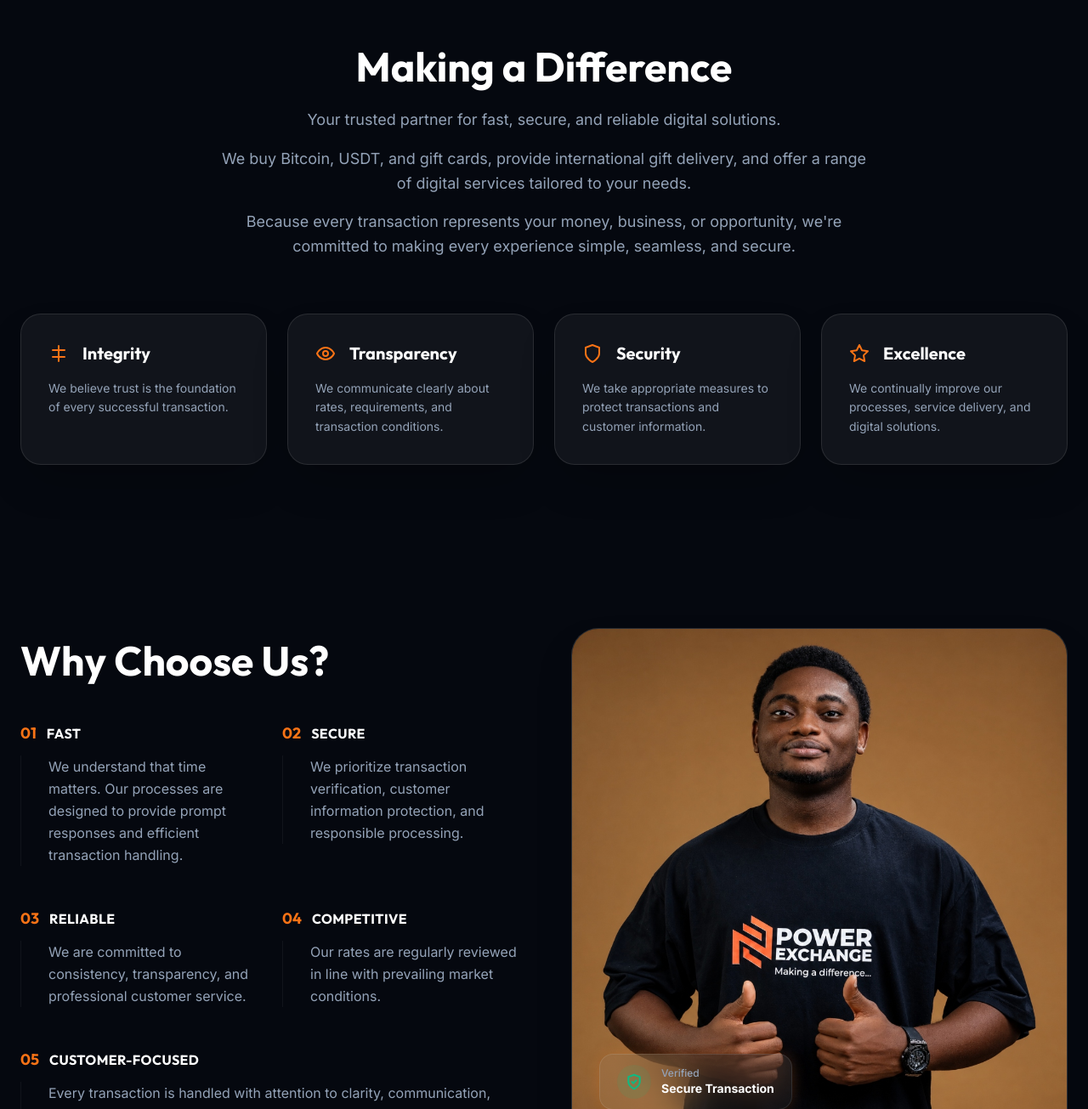
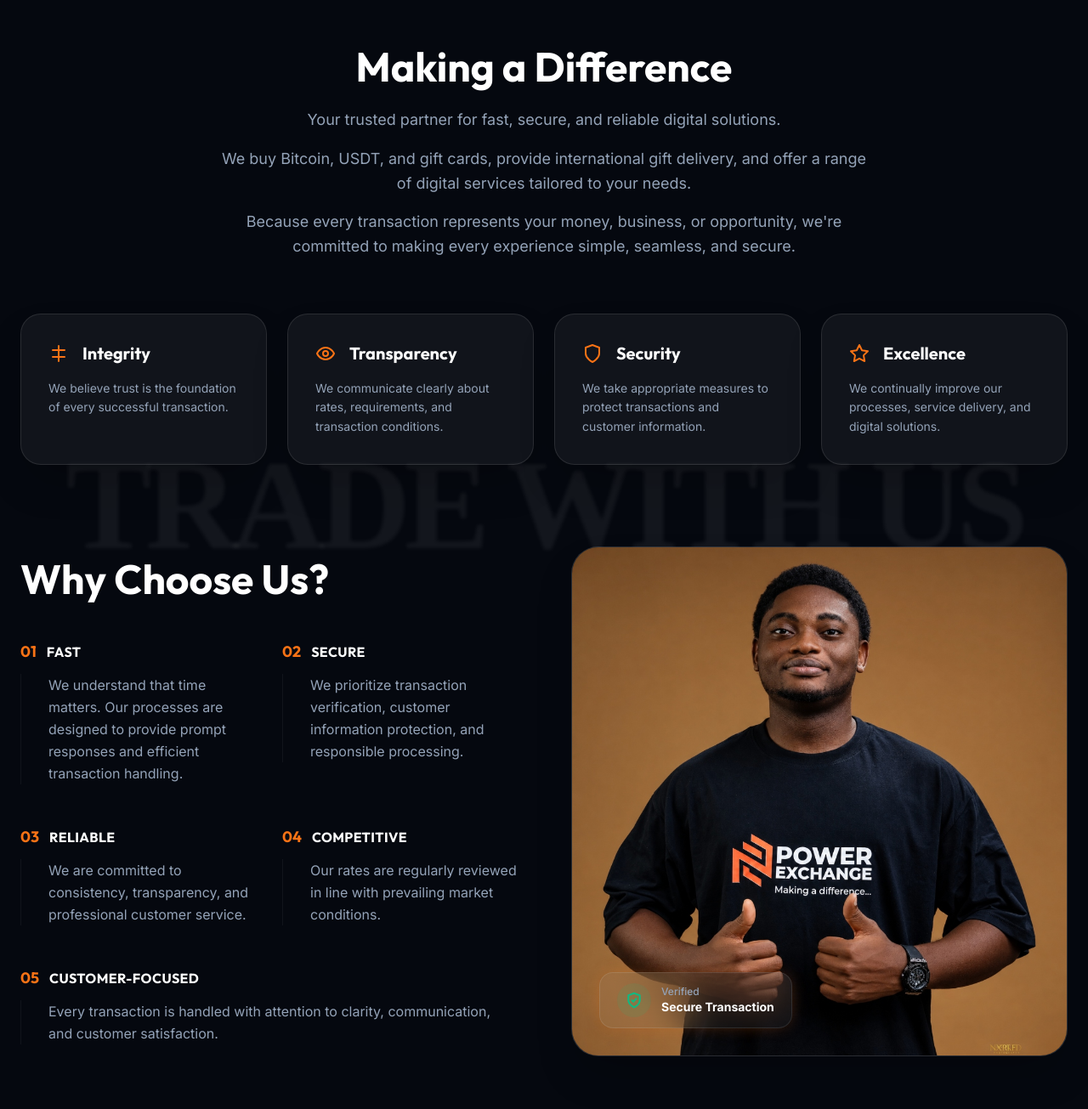
Before and after one commit to Relayyl6/power, a Next.js app in the folder apps/web/: page / in a window 1280 px wide. Shown: the part 1665-2970 px from the top of the page at 85% size. Built offline with nearby package versions, Linux system fonts and the light colour scheme.

Commit message:
Add TRADE WITH US watermark and adjust section spacing

```diff
--- a/apps/web/src/components/home/OurValues.tsx
+++ b/apps/web/src/components/home/OurValues.tsx
@@ -48,7 +48,8 @@ const cardVariants = {
 
 export default function OurValues() {
   return (
-    <section className="py-24 px-6 max-w-7xl mx-auto">
+    <section className="pt-24 pb-12 w-full relative">
+      <div className="px-6 max-w-7xl mx-auto relative z-10">
         <motion.div
           initial={{ opacity: 0, y: 20 }}
           whileInView={{ opacity: 1, y: 0 }}
@@ -92,6 +93,14 @@ export default function OurValues() {
             </motion.div>
           ))}
         </motion.div>
+      </div>
+
+      {/* Blurred background text spanning full width at the bottom */}
+      <div className="absolute bottom-0 left-0 w-full flex justify-center translate-y-1/2 pointer-events-none z-0">
+        <span className="text-[14.5vw] md:text-[11.8vw] font-['Elephant',serif] font-bold text-white/[0.06] blur-[2px] whitespace-nowrap tracking-tighter select-none">
+          TRADE WITH US
+        </span>
+      </div>
     </section>
   );
 }
--- a/apps/web/src/components/home/WhyChooseUs.tsx
+++ b/apps/web/src/components/home/WhyChooseUs.tsx
@@ -46,7 +46,7 @@ const itemVariants = {
 
 export default function WhyChooseUs() {
   return (
-    <section className="py-24 px-6 max-w-7xl mx-auto">
+    <section className="pt-12 pb-24 px-6 max-w-7xl mx-auto relative z-10">
       <div className="grid grid-cols-1 lg:grid-cols-2 gap-16 items-center">
 
         {/* Left Column: Points */}
```
Lines whose indentation alone changed are shown as unchanged.
